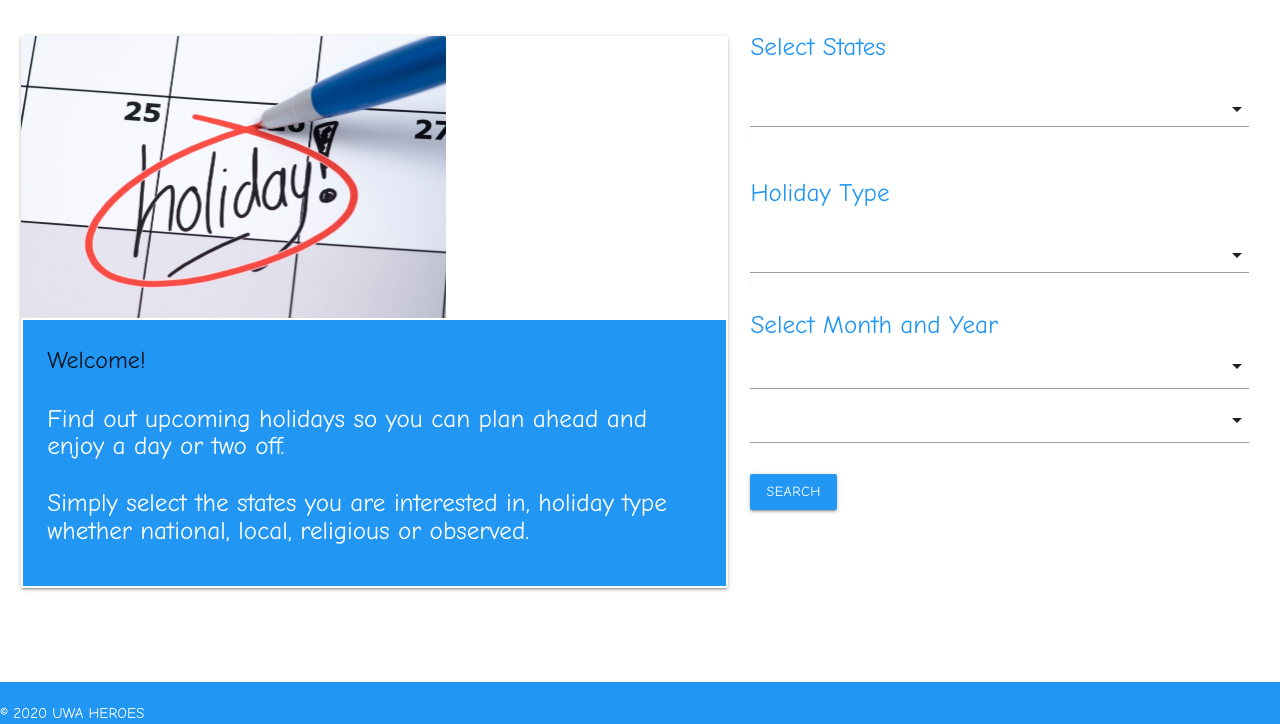
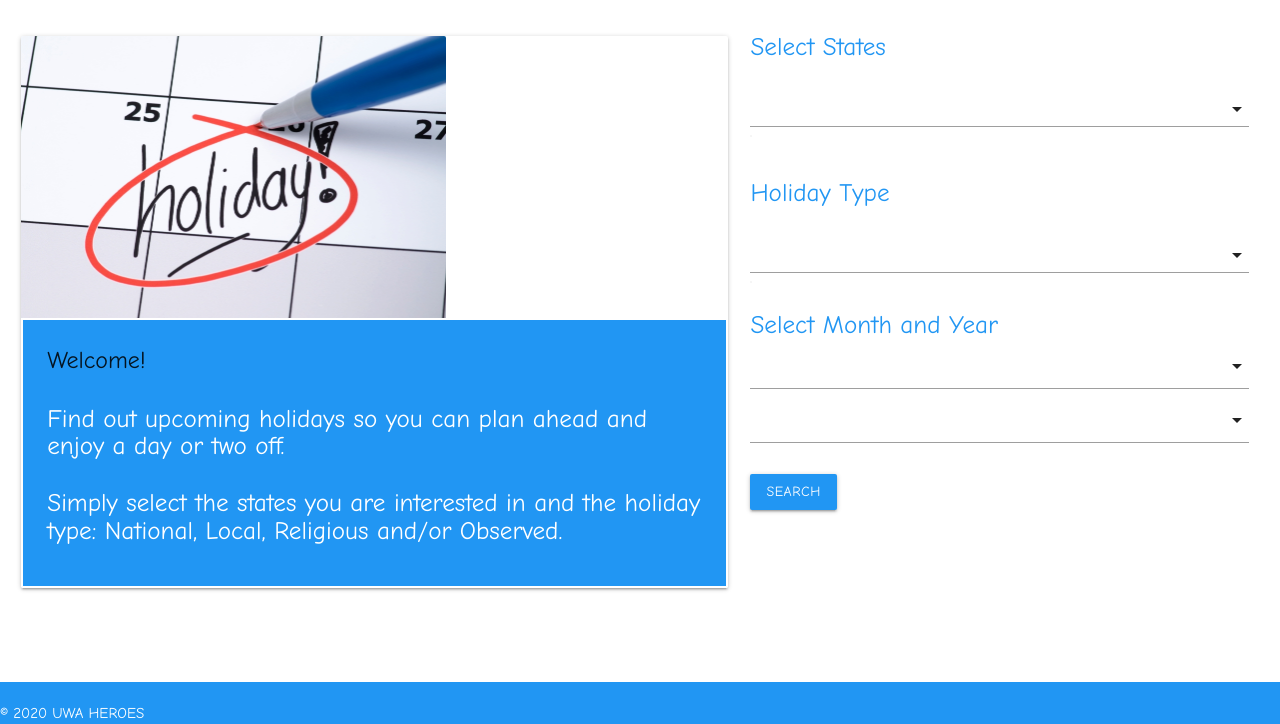
Before and after one commit to GrandBearSleepy/GroupProject, a plain HTML site: page index.html in a window 1280 px wide. Shown: the part 76-800 px from the top of the page. Drawn offline with nearby package versions, Linux system fonts and the light colour scheme.

Commit message:
Update home page text

```diff
--- a/index.html
+++ b/index.html
@@ -53,7 +53,7 @@
                 <div class="card-content blue">
                   <span class="card-title">Welcome!</span>
                   <h3 class="flow-text">Find out upcoming holidays so you can plan ahead and enjoy a day or two off.</h4>
-                  <h3 class="flow-text">Simply select the states you are interested in, holiday type whether national, local, religious or observed.  </h4>
+                  <h3 class="flow-text">Simply select the states you are interested in and the holiday type: National, Local, Religious and/or Observed.  </h4>
                 </div>
 
               </div>
```
